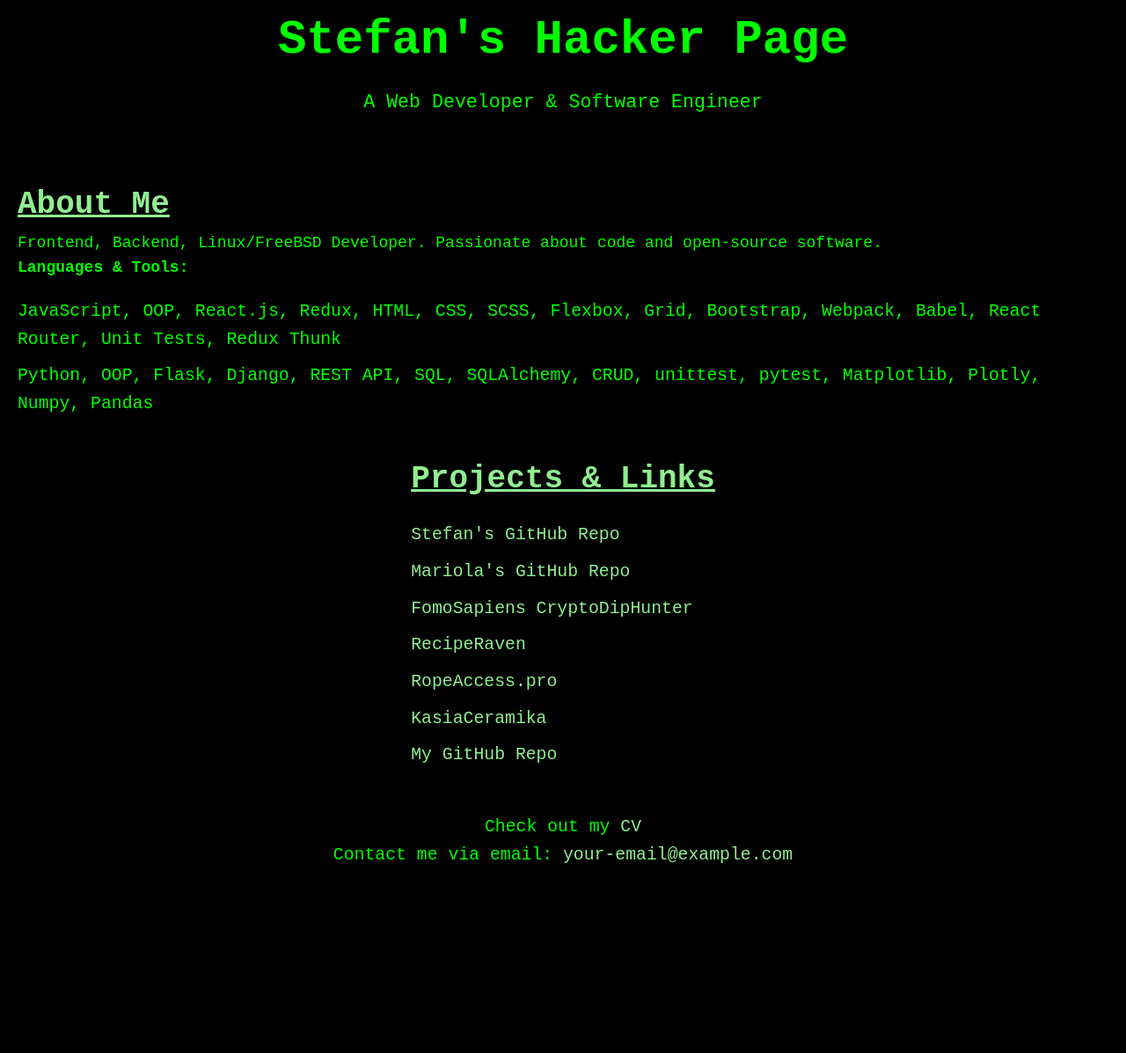
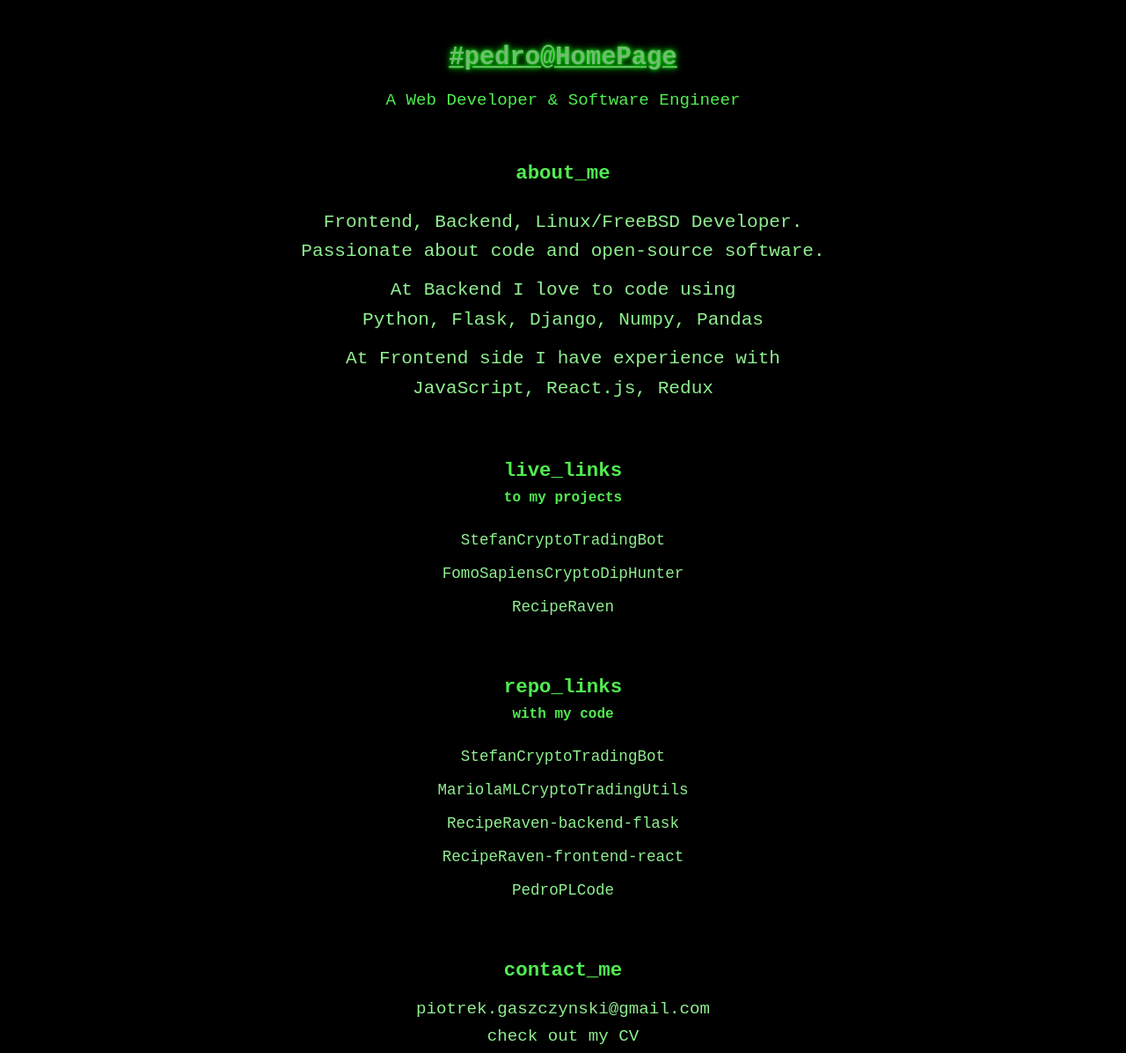
Before and after one commit to PedroPLCode/portfolio, a plain HTML site: page index.html in a window 1280 px wide. Shown: the part 17-1214 px from the top of the page at 88% size. Before the commit the page ends 1025 px from the top, so only its background shows below. Drawn offline with Linux system fonts and the light colour scheme.

Commit message:
Change structure

```diff
--- a/index.html
+++ b/index.html
@@ -9,36 +9,63 @@
 <body>
     <div class="container">
         <header>
-            <h1>Stefan's Hacker Page</h1>
+            <h2>#pedro@HomePage</h2>
             <p>A Web Developer & Software Engineer</p>
         </header>
 
         <section class="about">
-            <h2>About Me</h2>
-            <p>Frontend, Backend, Linux/FreeBSD Developer. Passionate about code and open-source software.</p>
-            <p><strong>Languages & Tools:</strong></p>
+            <h3>about_me</h3>
             <ul>
-                <li>JavaScript, OOP, React.js, Redux, HTML, CSS, SCSS, Flexbox, Grid, Bootstrap, Webpack, Babel, React Router, Unit Tests, Redux Thunk</li>
-                <li>Python, OOP, Flask, Django, REST API, SQL, SQLAlchemy, CRUD, unittest, pytest, Matplotlib, Plotly, Numpy, Pandas</li>
+                <li>
+                    <p>Frontend, Backend, Linux/FreeBSD Developer.<br>Passionate about code and open-source software.</p>
+                </li>
+                <li>
+                    <p>At Backend I love to code using<br>Python, Flask, Django, Numpy, Pandas</p>
+                </li>
+                <li>
+                    <p>At Frontend side I have experience with<br><p>JavaScript, React.js, Redux</p>
+                </li>
             </ul>
         </section>
 
         <section class="links">
-            <h2>Projects & Links</h2>
+            <h3>live_links</h3>
+            <h4>to my projects</h4>
             <ul>
-                <li><a href="https://github.com/stefan" target="_blank">Stefan's GitHub Repo</a></li>
-                <li><a href="https://github.com/mariola" target="_blank">Mariola's GitHub Repo</a></li>
-                <li><a href="https://github.com/fomo" target="_blank">FomoSapiens CryptoDipHunter</a></li>
-                <li><a href="https://github.com/reciperaven" target="_blank">RecipeRaven</a></li>
-                <li><a href="https://ropeaccess.pro" target="_blank">RopeAccess.pro</a></li>
-                <li><a href="https://kasiaceramika.com" target="_blank">KasiaCeramika</a></li>
-                <li><a href="https://github.com/yourusername" target="_blank">My GitHub Repo</a></li>
+                <li>
+                    <a href="https://stefan.ropeaccess.pro" target="_blank">StefanCryptoTradingBot</a>
+                </li>
+                <li>
+                    <a href="https://fomo.ropeaccess.pro" target="_blank">FomoSapiensCryptoDipHunter</a>
+                </li>
+                <li>
+                    <a href="#" target="_blank">RecipeRaven</a>
+                </li>
+            </ul>
+        </section>
+
+        <section class="repos">
+            <h3>repo_links</h3>
+            <h4>with my code</h4>
+            <ul>
+                <li>
+                    <a href="https://github.com/PedroPLCode/FomoSapiensCryptoDipHunter.git" target="_blank">StefanCryptoTradingBot</a>
+                </li>
+                <li>
+                    <a href="https://github.com/PedroPLCode/MariolaMLCryptoTradingUtils.git" target="_blank">MariolaMLCryptoTradingUtils</a>
+                </li>
+                <li><a href="https://github.com/PedroPLCode/RecipeRaven-backend-flask.git" target="_blank">RecipeRaven-backend-flask</a></li>
+                <li>
+                    <a href="https://github.com/PedroPLCode/RecipeRaven-frontend-react.git" target="_blank">RecipeRaven-frontend-react</a>
+                </li>
+                <li><a href="https://github.com/PedroPLCode" target="_blank">PedroPLCode</a></li>
             </ul>
         </section>
 
         <footer>
-            <p>Check out my <a href="https://your-cv-link.com" target="_blank">CV</a></p>
-            <p>Contact me via email: <a href="mailto:your-email@example.com">your-email@example.com</a></p>
+            <h3>contact_me</h3>
+            <p><a href="mailto:piotrek.gaszczynski@gmail.com">piotrek.gaszczynski@gmail.com</a></p>
+            <p><a href="#" target="_blank">check out my CV</a></p>
         </footer>
     </div>
 </body>
--- a/styles.css
+++ b/styles.css
@@ -1,4 +1,3 @@
-/* General styling */
 * {
     margin: 0;
     padding: 0;
@@ -8,9 +7,10 @@
 
 body {
     background-color: black;
-    color: lime;
+    color: rgb(80, 236, 80);
     line-height: 1.6;
-    font-size: 18px;
+    font-size: 16px;
+    text-align: center;
 }
 
 .container {
@@ -18,28 +18,8 @@
     flex-direction: column;
     justify-content: center;
     align-items: center;
+    gap: 50px;
     padding: 20px;
-}
-
-header {
-    text-align: center;
-    margin-bottom: 40px;
-}
-
-header h1 {
-    font-size: 3em;
-    margin-bottom: 10px;
-}
-
-header p {
-    font-size: 1.2em;
-}
-
-h2 {
-    font-size: 2em;
-    margin-top: 30px;
-    text-decoration: underline;
-    color: lightgreen;
 }
 
 ul {
@@ -52,33 +32,71 @@
     margin: 10px 0;
 }
 
-ul li a {
+header p {
+    color: rgb(80, 236, 80);
+}
+
+h2 {
+    font-size: 1.8em;
+    text-decoration: underline;
+    animation: brokenNeon 6s infinite;
+    margin-top: 40px;
+    margin-bottom: 10px;
+}
+
+h3 {
+    font-size: 1.4em;
+}
+
+h2, p, a {
     color: lightgreen;
+
+}
+
+p {
+    font-size: 1.2em;
+}
+
+a {
     text-decoration: none;
 }
 
-ul li a:hover {
+a:hover {
     text-decoration: underline;
+    text-shadow: 0 0 2px #00ff00, 0 0 4px #00ff00, 0 0 4px #00ff00;
 }
 
 footer {
     text-align: center;
-    margin-top: 40px;
+    margin-bottom: 40px;
 }
 
-footer p {
-    font-size: 1.1em;
+footer h3 {
+    margin-bottom: 10px;
 }
 
-footer a {
-    color: lightgreen;
-    text-decoration: none;
+@media (max-width: 768px) {
+    body {
+        line-height: 1.6;
+        font-size: 16px;
+    }
 }
 
-footer a:hover {
-    text-decoration: underline;
+@keyframes brokenNeon {
+    0%, 25% {
+        text-shadow: 0 0 5px #00ff00, 0 0 10px #00ff00, 0 0 20px #00ff00;
+        opacity: 1;
+    }
+    10%, 22%, 30%, 45%, 55%, 70% {
+        text-shadow: none;
+        opacity: 0.2;
+    }
+    35%, 50%, 65%, 85% {
+        text-shadow: 0 0 2px #00ff00, 0 0 5px #00ff00, 0 0 10px #00ff00;
+        opacity: 0.8;
+    }
+    90%, 100% {
+        text-shadow: none;
+        opacity: 0;
+    }
 }
-
-a {
-    color: lightgreen;
-}
```
